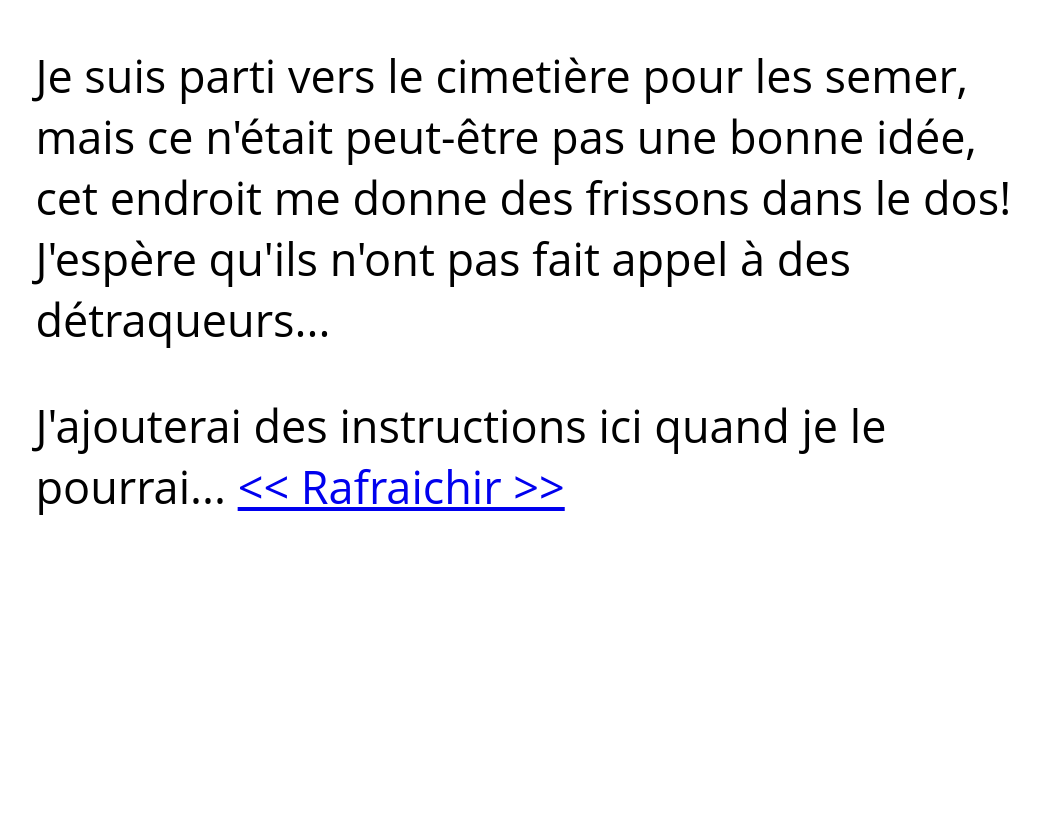
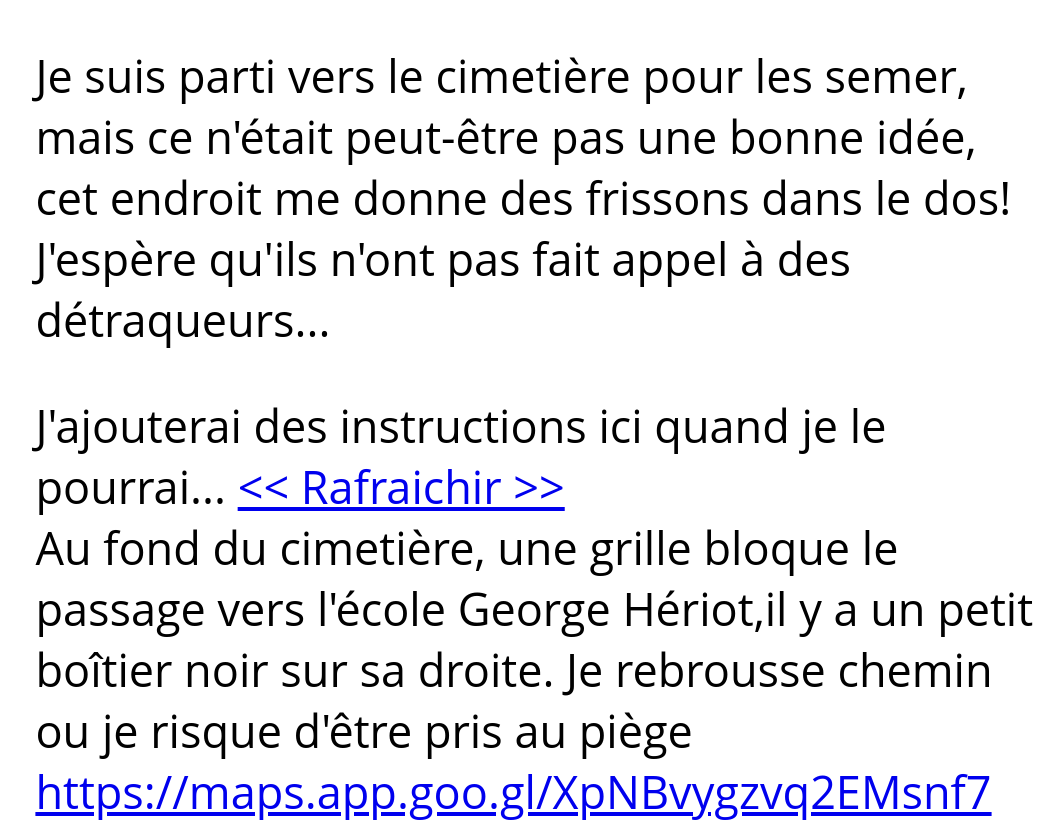
Before and after one commit to jspasquali/jspasquali.github.io, a plain HTML site: page vetFsaFSa_3/index.html in a window 1280 px wide. Shown: the whole page, without its empty margins (99-1163 px from the left). Before the commit the page ends 800 px from the top, so only its background shows below. Drawn offline with nearby package versions, Linux system fonts and the light colour scheme.

Commit message:
Update index.html

```diff
--- a/vetFsaFSa_3/index.html
+++ b/vetFsaFSa_3/index.html
@@ -31,9 +31,10 @@
               J'ajouterai des instructions ici quand je le pourrai...
               <a href="javascript:window.location.reload(true)"> << Rafraichir >></a>
               <br/>
-              <!-- Rends-toi dans cette boutique... A l'intérieur, -->
+              Au fond du cimetière, une grille bloque le passage vers l'école George Hériot,il y a un petit boîtier noir sur sa droite.
+Je rebrousse chemin ou je risque d'être pris au piège
               <br/>
-              <a href=""></a>
+              <a href="https://maps.app.goo.gl/XpNBvygzvq2EMsnf7">https://maps.app.goo.gl/XpNBvygzvq2EMsnf7</a>
           </p>
 
   	  </div>
```
